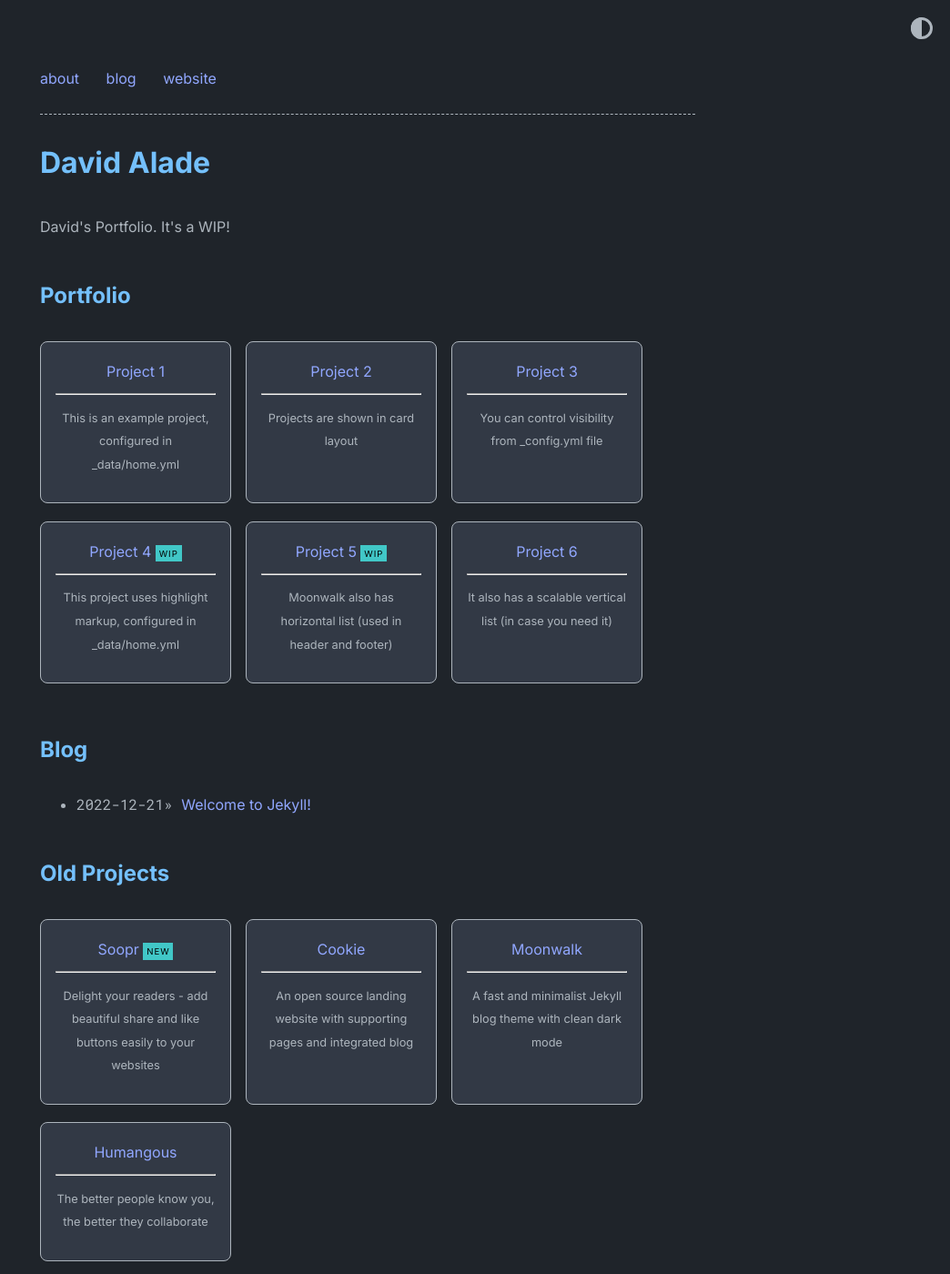
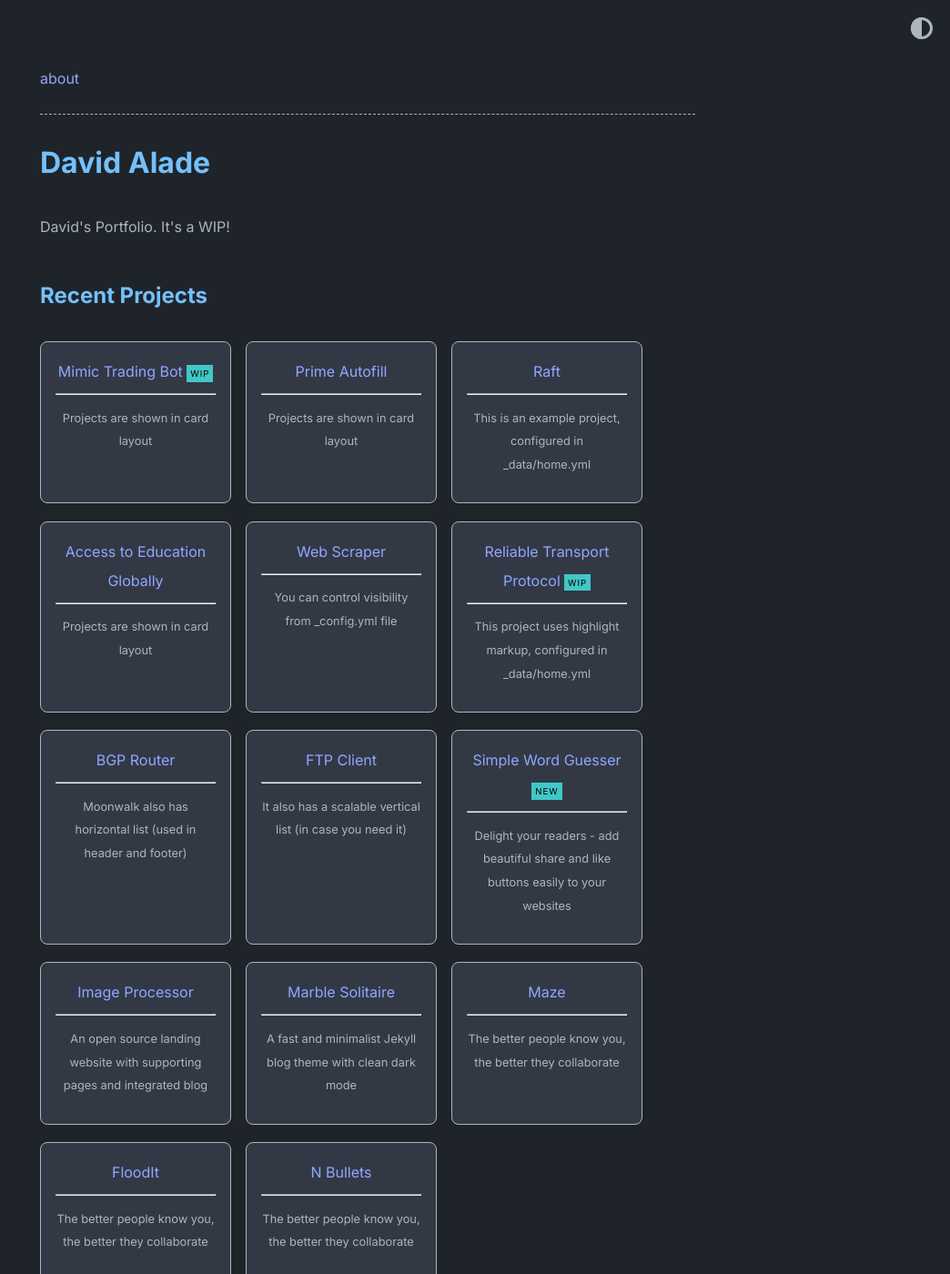
Before and after one commit to david-alade/david-alade.github.io, a Jekyll site: the page built from index.markdown, in a window 1280 px wide and 1400 px high. Shown: the whole window at 91% size, without its empty margins (236-1280 px from the left). Built offline with Jekyll 4.4.1, drawn with Linux system fonts in a browser that asks for light colours; some of the changed text lies outside the part shown.

Commit message:
Edted page

```diff
--- a/_config.yml
+++ b/_config.yml
@@ -38,20 +38,17 @@ theme_config:
   show_description: true # show blog description
   show_navbar: true # show horizontal navbar
   show_footer: true # show footer links in home page,add in _data/home.yml
-  show_copyright: true # show copyright notice in footer
+  show_copyright: false # show copyright notice in footer
   # following keys are using to create home layout
   show_projects: true # show projects as cards, add in _data/home.yml
-  show_blog: true # show blog posts added in _posts
-  show_old_projects: true # show old projects as cards, add in _data/home.yml
+  show_blog: false # show blog posts added in _posts
+  show_old_projects: false # show old projects as cards, add in _data/home.yml
   show_misc_list: false # show generic vertical list for misc details, add _data/home.yml
   show_reading_time: true # show number of words and reading time in the blog posts
   show_tags: true # show tags in a blog posts
   # options for "home" page
   home:
-    title_projects: Portfolio
-    title_misc_list: Details
-    title_blog: Blog
-    title_old_projects: Old Projects
+    title_projects: Recent Projects
 
 highlighter: rouge
 
--- a/_data/home.yml
+++ b/_data/home.yml
@@ -2,98 +2,70 @@ navbar_entries:
   - title: about
     url: about
 
-  - title: blog
-    url: blog
+project_entries:
+  - title: Mimic Trading Bot
+    url: overview-post
+    desc: Projects are shown in card layout
+    highlight: WIP
 
-  - title: website
-    url: https://www.abhinav.co
 
-project_entries:
-  - title: Project 1
+  - title: Prime Autofill
+    url: overview-post
+    desc: Projects are shown in card layout
+
+  - title: Raft
     url: overview-post
     desc: This is an example project, configured in _data/home.yml
 
-  - title: Project 2
+  - title: Access to Education Globally
     url: overview-post
     desc: Projects are shown in card layout
 
-  - title: Project 3
+  - title: Web Scraper
     url: overview-post
     desc: You can control visibility from _config.yml file
 
-  - title: Project 4
+  - title: Reliable Transport Protocol
     url: overview-post
     desc: This project uses highlight markup, configured in _data/home.yml
     highlight: WIP
 
-  - title: Project 5
+  - title: BGP Router
     url: overview-post
     desc: Moonwalk also has horizontal list (used in header and footer)
-    highlight: WIP
 
-  - title: Project 6
+  - title: FTP Client
     url: overview-post
     desc: It also has a scalable vertical list (in case you need it)
 
-old_project_entries:
-  - title: Soopr
+  - title: Simple Word Guesser
     url: https://www.soopr.co
     desc: Delight your readers - add beautiful share and like buttons easily to your websites
     highlight: NEW
 
-  - title: Cookie
+  - title: Image Processor
     url: https://github.com/abhinavs/cookie
     desc: An open source landing website with supporting pages and integrated blog
 
-  - title: Moonwalk
+  - title: Marble Solitaire
     url: https://github.com/abhinavs/moonwalk
     desc: A fast and minimalist Jekyll blog theme with clean dark mode
 
-  - title: Humangous
+  - title: Maze
+    url: https://www.humangous.co
+    desc: The better people know you, the better they collaborate
+
+  - title: FloodIt
+    url: https://www.humangous.co
+    desc: The better people know you, the better they collaborate
+
+  - title: N Bullets
     url: https://www.humangous.co
     desc: The better people know you, the better they collaborate
 
 footer_entries:
-  - title: abhinav's homepage
-    url: https://www.abhinav.co
-
-  - title: twitter
-    url: https://twitter.com/abhinav
+  - title: linkedin
+    url: https://www.linkedin.com/in/david-alade/
 
   - title: github
-    url: https://github.com/abhinavs
-
-  - title: feed
-    url: feed.xml
-
-misc_entries:
-  - title: this is an example vertical list
-    url: false
-
-  - title: you can show or hide using a boolean flag in _config.yml
-    url: false
-
-  - title: and you can add data in _data/home.yml
-    url: false
-
-  - title: Blog posts
-    post_list: true
-    url: false
-
-  - title: moonwalk on the Internet
-    url: false
-    entries:
-      - title: on Github
-        url: https://github.com/abhinavs/moonwalk
-
-      - title: originally built for abhinav's homepage
-        url: https://www.abhinav.co
-
-      - title: this list is scalable and can be nested
-        url: false
-        entries:
-          - title: this is nested inside a nested list
-            url: false
-
-          - title: it is easy to use, see _data/home.yml to see how to configure it.
-            url: false
+    url: https://github.com/david-alade
```
Also changed, not shown: 1 other file.
